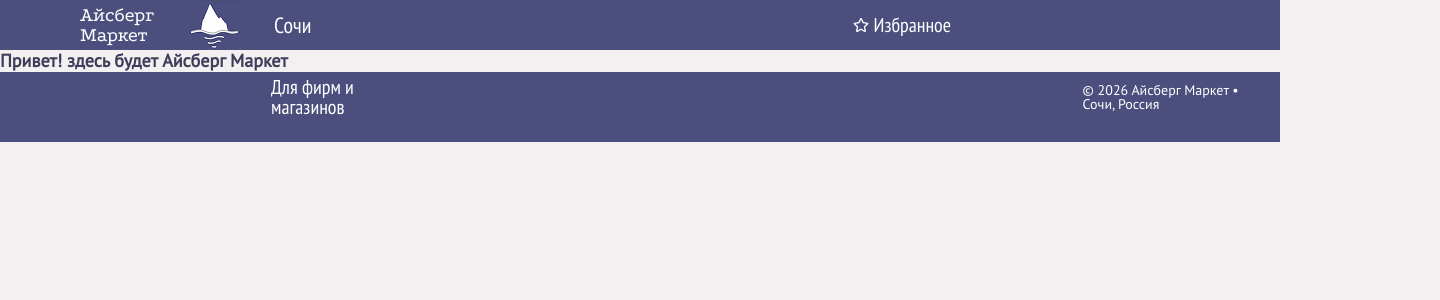
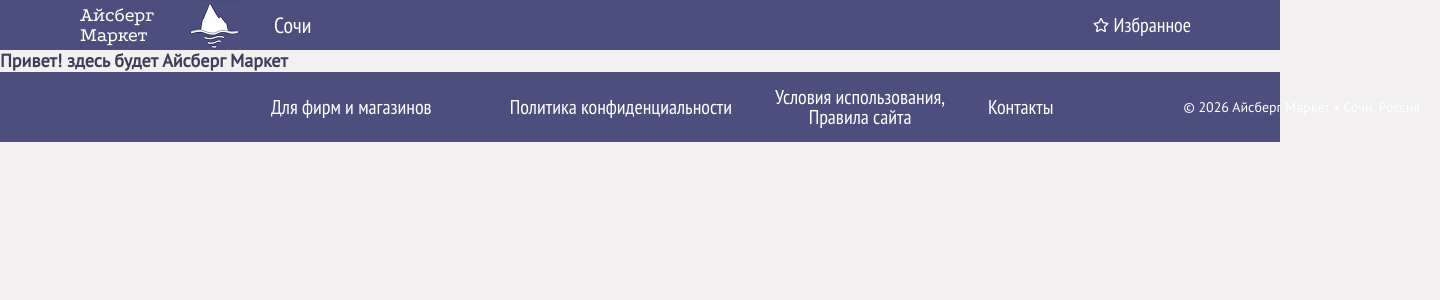
Before and after one commit to GalinaBagram1987/icebergMarket, a Next.js app: page / in a window 1280 px wide. Shown: the top 300 px of the page, 1440 px wide, since content can reach past the window. Built offline with nearby package versions, Linux system fonts and the light colour scheme.

Commit message:
add footer

```diff
--- a/src/app/globals.css
+++ b/src/app/globals.css
@@ -122,6 +122,7 @@
   /* ==========================================================================
      6. ГЕОМЕТРИЯ И РАЗМЕРЫ (Чтобы сайт не разъезжался)
      ========================================================================== */
+  --max-width: 1440px;
   --content-max-width: 1050px; /* Ширина основного контента */
   --radius-sm: 4px; /* Мелкое скругление (аккуратно закрыли комментарий) */
   --radius-md: 8px; /* Красивое скругление про запас */
@@ -195,6 +196,12 @@ ol {
 
 /* Главный центровщик контента */
 .container {
+  width: 1440px;
+  /* max-width: var(--max-width); */
+  margin: 0 auto;
+}
+
+.containerContent {
   width: 100%;
   max-width: var(--content-max-width);
   margin: 0 auto;
--- a/src/app/layout.tsx
+++ b/src/app/layout.tsx
@@ -7,6 +7,12 @@ import { AppProviders } from './providers';
 import { NextIntlClientProvider } from 'next-intl';
 import { getMessages, getTranslations } from 'next-intl/server';
 import './globals.css';
+import type { Viewport } from 'next';
+
+export const viewport: Viewport = {
+  width: 1440,
+  initialScale: 1,
+};
 
 export const generateMetadata = async () => {
   const t = await getTranslations('icebergMarket.header');
--- a/src/widgets/Footer/ui/Footer.module.css
+++ b/src/widgets/Footer/ui/Footer.module.css
@@ -4,12 +4,10 @@
   background-color: var(--bg-secondary);
 }
 
-.container {
-  width: 100%;
-  height: 50px;
+.footerRow {
+  height: 70px;
   display: flex;
   align-items: center;
-  margin: 0 auto;
   padding-left: 271px;
   padding-right: 20px;
 }
@@ -17,19 +15,22 @@
 .firstItem {
   margin-right: 78px;
   text-decoration: none;
+  line-height: 1;
 }
 
 .groupItem {
   display: flex;
-  justify-content: space-between;
   align-items: center;
   gap: 43px;
+  text-decoration: none;
+  white-space: pre-line; /*перенос на другую строку*/
+  text-align: center;
   margin-right: 126px;
-  text-decoration: none;
+  line-height: 1;
 }
 
 .firstItem:hover,
-.groupItem:hover {
+.groupItem a:hover {
   text-decoration: underline;
   color: var(--text-white);
 }
@@ -46,4 +47,5 @@
   color: var(--text-white);
   font-weight: 400;
   font-size: 14px;
+  margin-left: auto;
 }
--- a/src/widgets/Footer/ui/Footer.tsx
+++ b/src/widgets/Footer/ui/Footer.tsx
@@ -8,17 +8,25 @@ export const Footer = async () => {
 
   return (
     <footer className={styles.footer}>
-      <div className={styles.container}>
-        <Link href="#" className={cn(styles.firstItem, styles.textBase)}>
-          {t('footer.forBusiness')}
-        </Link>
+      <div className="container">
+        <div className={styles.footerRow}>
+          <Link href="#" className={cn(styles.firstItem, styles.textBase)}>
+            {t('footer.forBusiness')}
+          </Link>
 
-        <div className={cn(styles.groupItem, styles.textBase)}>
-          <Link href="#">{t('footer.privacyPolitic')}</Link>
-          <Link href="#">{t('footer.siteRules')}</Link>
-          <Link href="#">{t('footer.contacts')}</Link>
+          <div className={styles.groupItem}>
+            <Link href="#" className={styles.textBase}>
+              {t('footer.privacyPolitic')}
+            </Link>
+            <Link href="#" className={styles.textBase}>
+              {t('footer.siteRules')}
+            </Link>
+            <Link href="#" className={styles.textBase}>
+              {t('footer.contacts')}
+            </Link>
+          </div>
+          <p className={styles.textCopyrate}>{t('footer.copywriting')}</p>
         </div>
-        <p className={styles.textCopyrate}>{t('footer.copywriting')}</p>
       </div>
     </footer>
   );
--- a/src/widgets/Header/ui/Header.module.css
+++ b/src/widgets/Header/ui/Header.module.css
@@ -4,15 +4,15 @@
   background-color: var(--bg-secondary);
 }
 
-.container {
-  width: 100%;
+.headerRow {
+  /* width: 100%; */
   height: 50px;
   display: flex;
   justify-content: space-between;
   align-items: center;
-  margin: 0 auto;
+  /* margin: 0 auto; */
   padding-left: 80px;
-  padding-right: 329px;
+  padding-right: 249px;
 }
 
 .textLogo {
@@ -26,6 +26,10 @@
 .logoImg {
   width: 54px;
   height: 50px;
+  /* Заставляет картинку вписаться ровно в 54х50px без невидимых полей */
+  object-fit: contain;
+  /* Защита от растягивания во флекс-контейнере */
+  flex-shrink: 0;
 }
 
 .leftGroup {
--- a/src/widgets/Header/ui/Header.tsx
+++ b/src/widgets/Header/ui/Header.tsx
@@ -10,7 +10,8 @@ export const Header = async () => {
   const t = await getTranslations('icebergMarket');
   return (
     <header className={styles.header}>
-      <div className={styles.container}>
+      <div className="container">
+        <div className={styles.headerRow}>
           <div className={styles.leftGroup}>
             <Link href="/">
               <span className={styles.textLogo}>{t('header.companyName')}</span>
@@ -23,6 +24,7 @@ export const Header = async () => {
             <p className={cn(styles.text, styles.prevSize)}>{t('header.favorites')}</p>
           </div>
         </div>
+      </div>
     </header>
   );
 };
```
Also changed, not shown: next-env.d.ts. Lines whose indentation alone changed are shown as unchanged.
